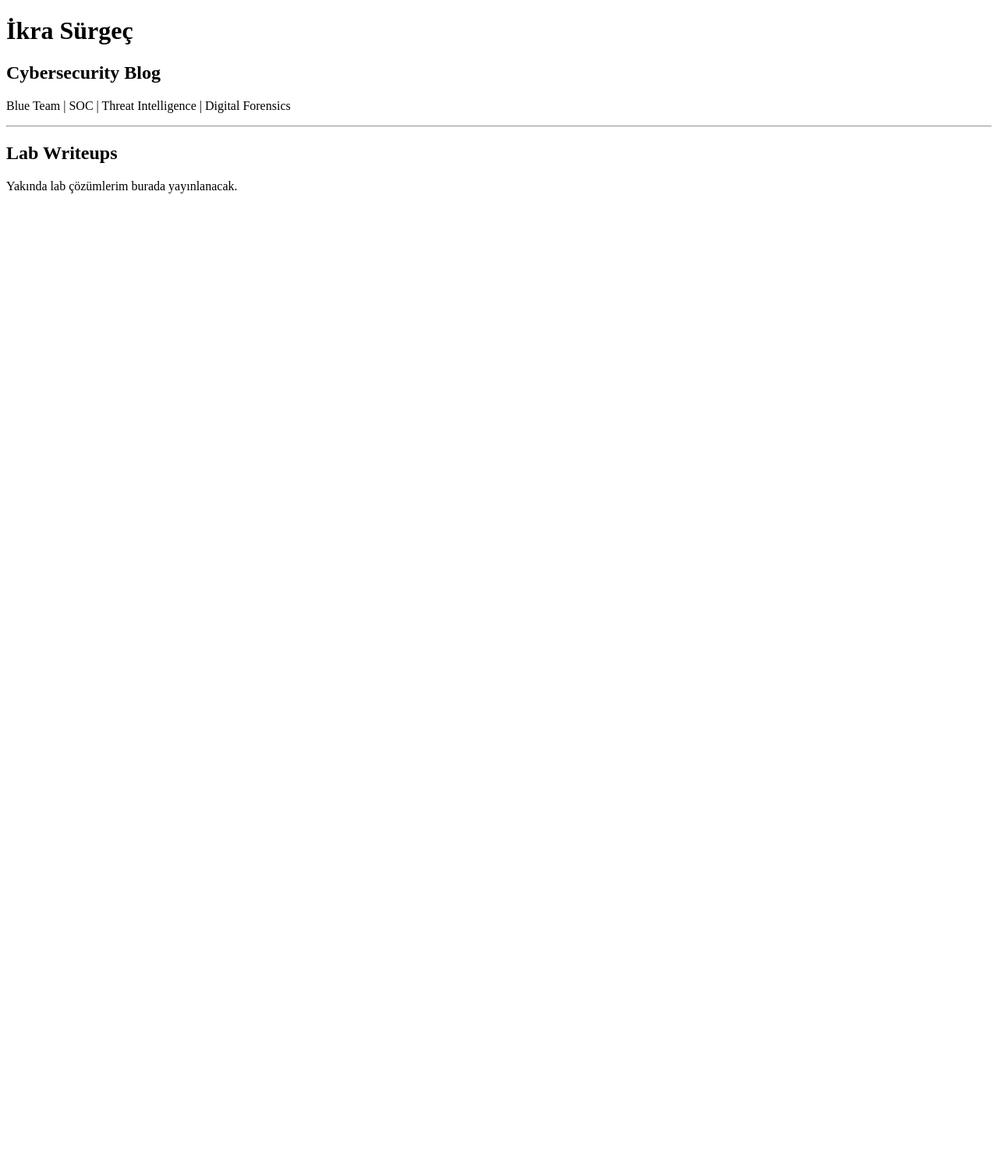
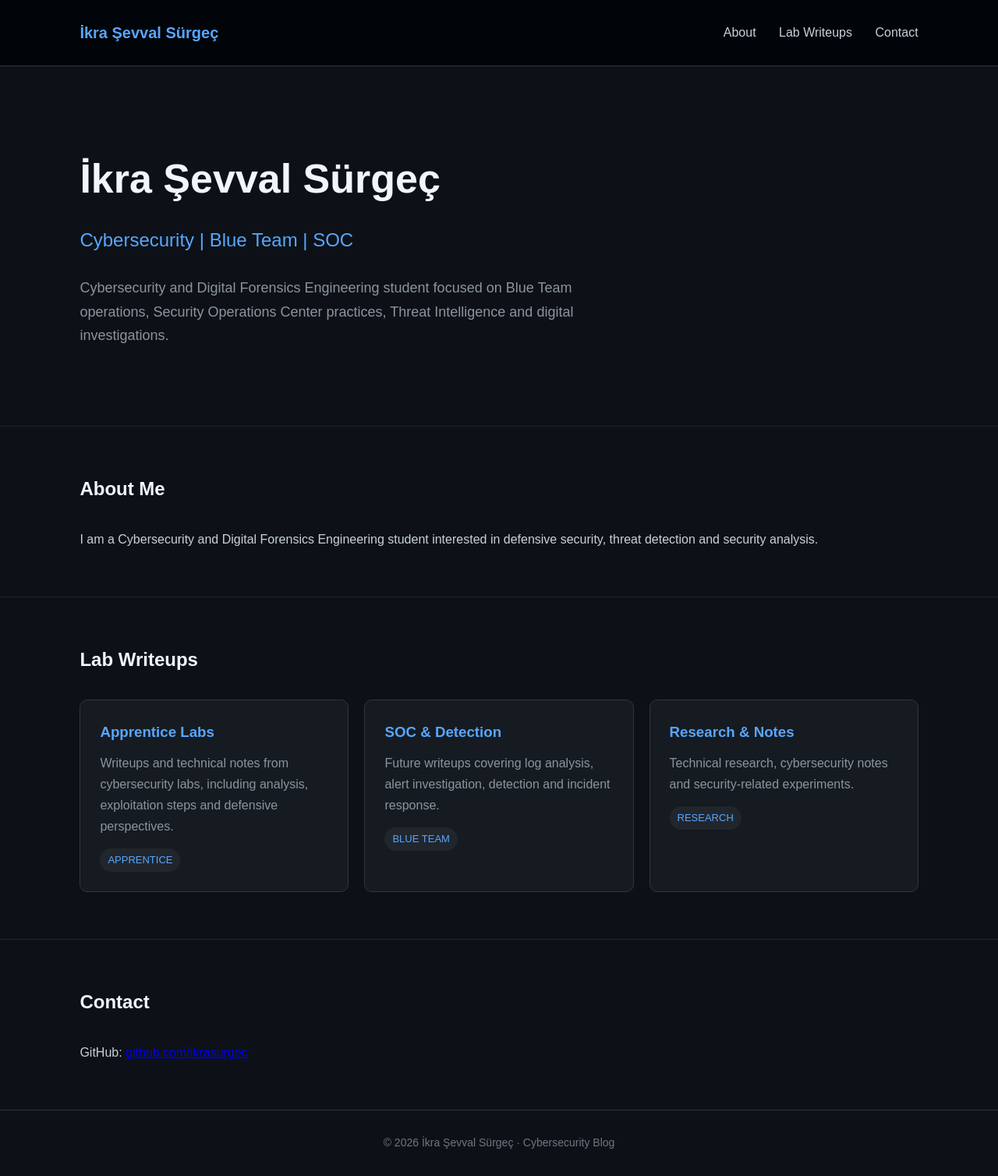
Before and after one commit to ikrasurgec/ikrasurgec.github.io, a plain HTML site: page index.html in a window 1280 px wide. Shown: the whole page at 78% size. Before the commit the page ends 800 px from the top, so only its background shows below. Drawn offline with Linux system fonts and the light colour scheme.

Commit message:
Update index.html

```diff
--- a/index.html
+++ b/index.html
@@ -3,19 +3,230 @@
 <head>
     <meta charset="UTF-8">
     <meta name="viewport" content="width=device-width, initial-scale=1.0">
-    <title>İkra Sürgeç | Cybersecurity Blog</title>
+
+    <title>İkra Şevval Sürgeç | Cybersecurity Blog</title>
+
+    <style>
+        * {
+            box-sizing: border-box;
+            margin: 0;
+            padding: 0;
+        }
+
+        body {
+            font-family: Arial, sans-serif;
+            background: #0d1117;
+            color: #c9d1d9;
+            line-height: 1.7;
+        }
+
+        header {
+            border-bottom: 1px solid #30363d;
+            padding: 25px 8%;
+            background: #010409;
+        }
+
+        nav {
+            display: flex;
+            justify-content: space-between;
+            align-items: center;
+        }
+
+        .logo {
+            font-size: 20px;
+            font-weight: bold;
+            color: #58a6ff;
+        }
+
+        nav a {
+            color: #c9d1d9;
+            text-decoration: none;
+            margin-left: 25px;
+        }
+
+        nav a:hover {
+            color: #58a6ff;
+        }
+
+        .hero {
+            padding: 100px 8%;
+            max-width: 1000px;
+        }
+
+        .hero h1 {
+            font-size: 52px;
+            color: #f0f6fc;
+            margin-bottom: 15px;
+        }
+
+        .hero h2 {
+            color: #58a6ff;
+            font-weight: normal;
+            margin-bottom: 25px;
+        }
+
+        .hero p {
+            max-width: 700px;
+            color: #8b949e;
+            font-size: 18px;
+        }
+
+        .section {
+            padding: 60px 8%;
+            border-top: 1px solid #21262d;
+        }
+
+        .section h2 {
+            color: #f0f6fc;
+            margin-bottom: 30px;
+        }
+
+        .cards {
+            display: grid;
+            grid-template-columns: repeat(auto-fit, minmax(250px, 1fr));
+            gap: 20px;
+        }
+
+        .card {
+            background: #161b22;
+            border: 1px solid #30363d;
+            border-radius: 10px;
+            padding: 25px;
+        }
+
+        .card h3 {
+            color: #58a6ff;
+            margin-bottom: 10px;
+        }
+
+        .card p {
+            color: #8b949e;
+        }
+
+        .tag {
+            display: inline-block;
+            margin-top: 15px;
+            padding: 4px 10px;
+            border-radius: 15px;
+            background: #21262d;
+            color: #58a6ff;
+            font-size: 13px;
+        }
+
+        footer {
+            text-align: center;
+            padding: 30px;
+            border-top: 1px solid #30363d;
+            color: #6e7681;
+            font-size: 14px;
+        }
+    </style>
 </head>
 
 <body>
-    <h1>İkra Sürgeç</h1>
-    <h2>Cybersecurity Blog</h2>
 
-    <p>Blue Team | SOC | Threat Intelligence | Digital Forensics</p>
+<header>
+    <nav>
+        <div class="logo">İkra Şevval Sürgeç</div>
 
-    <hr>
+        <div>
+            <a href="#about">About</a>
+            <a href="#labs">Lab Writeups</a>
+            <a href="#contact">Contact</a>
+        </div>
+    </nav>
+</header>
+
+<section class="hero">
+    <h1>İkra Şevval Sürgeç</h1>
+
+    <h2>Cybersecurity | Blue Team | SOC</h2>
+
+    <p>
+        Cybersecurity and Digital Forensics Engineering student
+        focused on Blue Team operations, Security Operations Center
+        practices, Threat Intelligence and digital investigations.
+    </p>
+</section>
+
+<section class="section" id="about">
+
+    <h2>About Me</h2>
+
+    <p>
+        I am a Cybersecurity and Digital Forensics Engineering student
+        interested in defensive security, threat detection and
+        security analysis.
+    </p>
+
+</section>
+
+<section class="section" id="labs">
 
     <h2>Lab Writeups</h2>
 
-    <p>Yakında lab çözümlerim burada yayınlanacak.</p>
+    <div class="cards">
+
+        <div class="card">
+
+            <h3>Apprentice Labs</h3>
+
+            <p>
+                Writeups and technical notes from cybersecurity labs,
+                including analysis, exploitation steps and defensive
+                perspectives.
+            </p>
+
+            <span class="tag">APPRENTICE</span>
+
+        </div>
+
+        <div class="card">
+
+            <h3>SOC & Detection</h3>
+
+            <p>
+                Future writeups covering log analysis, alert
+                investigation, detection and incident response.
+            </p>
+
+            <span class="tag">BLUE TEAM</span>
+
+        </div>
+
+        <div class="card">
+
+            <h3>Research & Notes</h3>
+
+            <p>
+                Technical research, cybersecurity notes and
+                security-related experiments.
+            </p>
+
+            <span class="tag">RESEARCH</span>
+
+        </div>
+
+    </div>
+
+</section>
+
+<section class="section" id="contact">
+
+    <h2>Contact</h2>
+
+    <p>
+        GitHub:
+        <a href="https://github.com/ikrasurgec" target="_blank">
+            github.com/ikrasurgec
+        </a>
+    </p>
+
+</section>
+
+<footer>
+    © 2026 İkra Şevval Sürgeç · Cybersecurity Blog
+</footer>
+
 </body>
 </html>
```
